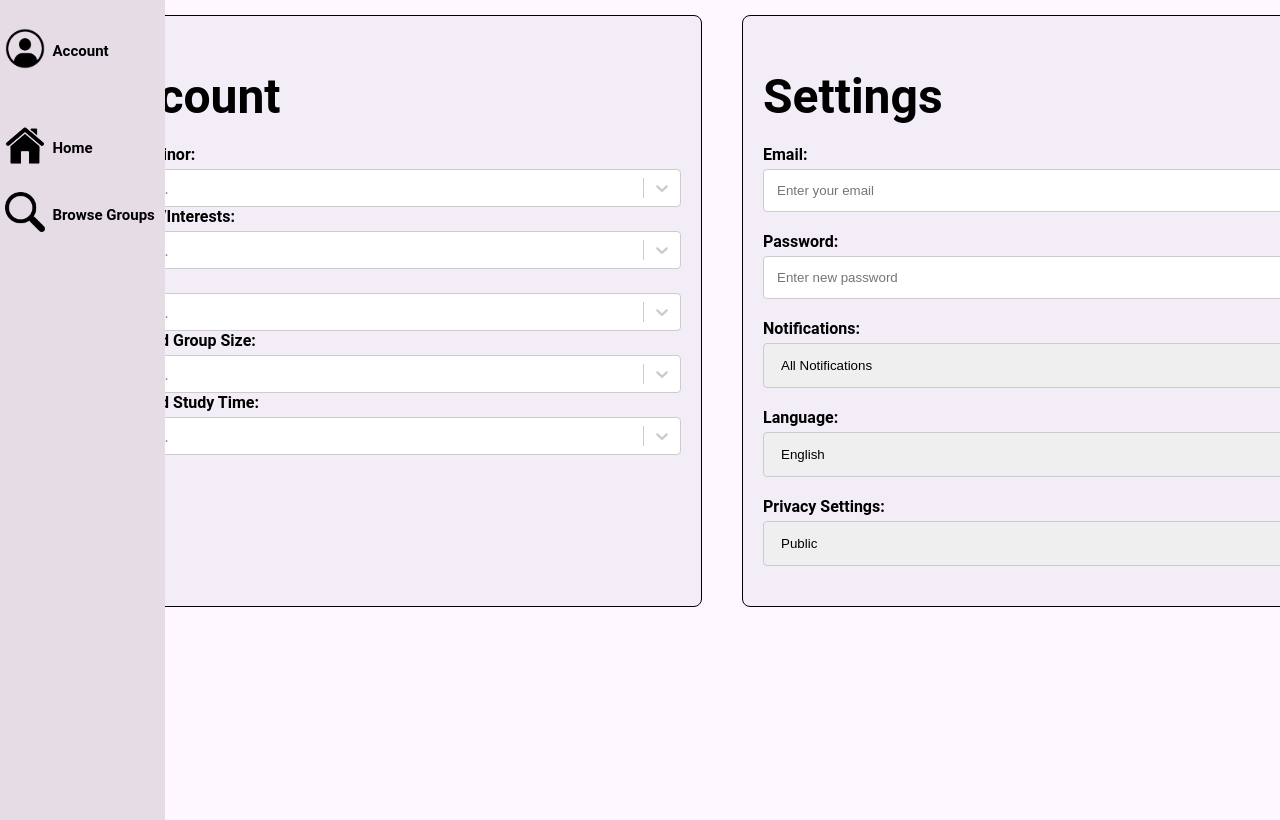
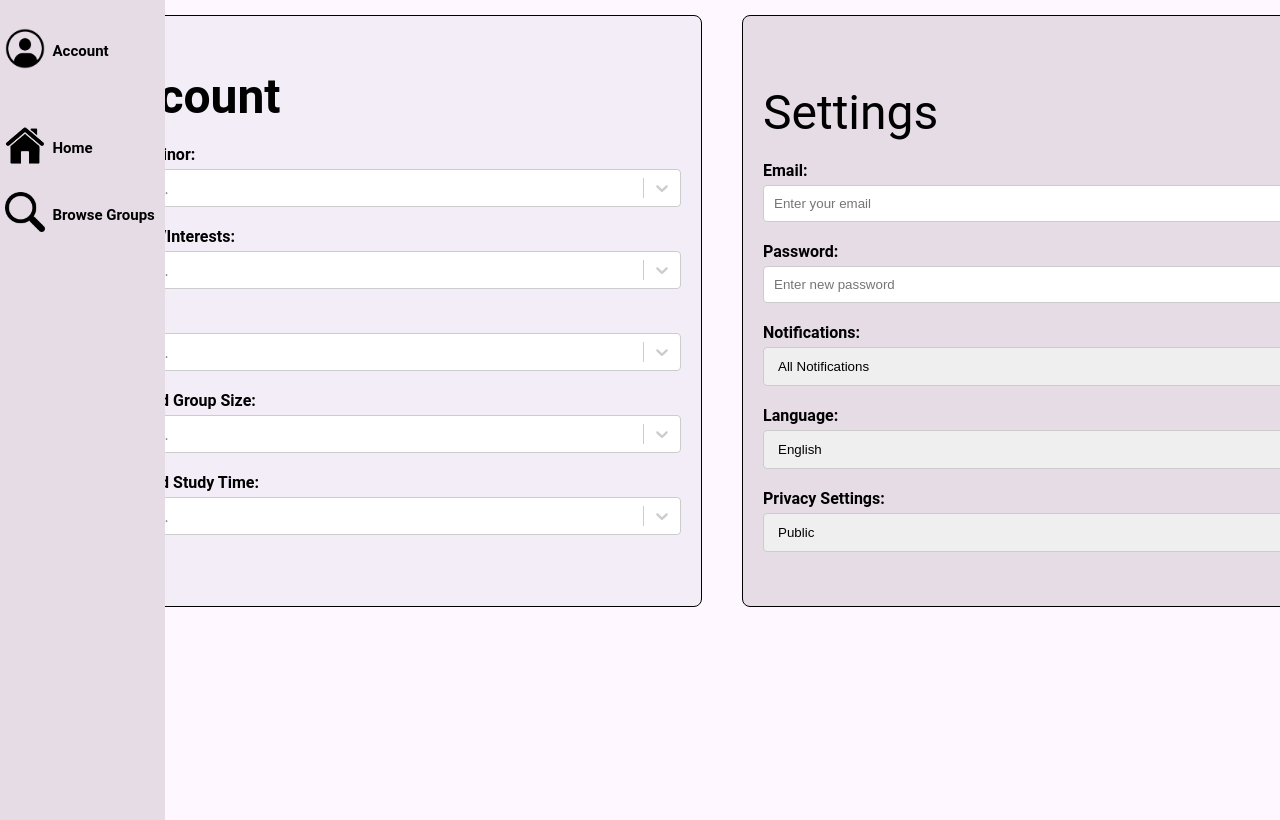
Before and after one commit to hughmathimati/TerpMatchGroup, a React (Vite) app: page /account in a window 1280 px wide. Shown: the top 820 px of the page. Built offline with nearby package versions, Linux system fonts and the light colour scheme.

Commit message:
ensured changes to Account/Settings are saved locally, mirrored Account options in the BrowseGroups page as dropdown menus for filtering purposes

```diff
--- a/src/Account/Account.css
+++ b/src/Account/Account.css
@@ -2,7 +2,7 @@
   display: flex;
   justify-content: space-between;
 }
-.account-container, .settings-container {
+.account-container {
     width: 580px;
     height: 550px;
     margin: 0 auto;
@@ -12,14 +12,30 @@
     border-radius: 8px;
     background-color: #F3EDF7;
   }
+  .settings-container {
+    width: 580px;
+    height: 550px;
+    margin: 0 auto;
+    margin-right: 40px;
+    padding: 20px;
+    border: 1px solid #000000;
+    border-radius: 8px;
+    background-color: rgb(230, 220, 230);
+  }
 h1 {
   font-size: 48px;
   font-weight: bold;
   text-align: left;
   margin-bottom: 20px;
 }
+h3 {
+  font-size: 48px;
+  font-weight: normal;
+  text-align: left;
+  margin-bottom: 20px;
+}
 .form-group {
-  margin-bottom: 0px;
+  margin-bottom: 20px;
 }
 label {
   display: block;
@@ -28,17 +44,17 @@ label {
 }
 input {
   width: 560px;
-  padding: 13px;
+  padding: 10px;
   border: 1px solid #ccc;
   border-radius: 4px;
-  margin-bottom: 20px;
+  margin-bottom: 0px;
 }
 select {
   width: 578px;
-  padding: 13px;
+  padding: 10px;
   border: 1px solid #ccc;
   border-radius: 4px;
-  margin-bottom: 20px;
+  margin-bottom: 0px;
 }
 option {
   padding: 20px;
--- a/src/Account/Account.jsx
+++ b/src/Account/Account.jsx
@@ -1,14 +1,19 @@
 import React from 'react';
-import { useState } from 'react';
+import { useState, useEffect } from 'react';
 import Select from 'react-select';
 import './Account.css';
 
 const Account = () => {
-  const [majorMinor, setMajorMinor] = useState([]);
-  const [interests, setInterests] = useState([]);
-  const [courses, setCourses] = useState([]);
-  const [groupSize, setGroupSize] = useState([]);
-  const [studyTime, setStudyTime] = useState([]);
+  const [majorMinor, setMajorMinor] = useState(() => JSON.parse(localStorage.getItem('majorMinor')) || []);
+  const [interests, setInterests] = useState(() => JSON.parse(localStorage.getItem('interests')) || []);
+  const [courses, setCourses] = useState(() => JSON.parse(localStorage.getItem('courses')) || []);
+  const [groupSize, setGroupSize] = useState(() => JSON.parse(localStorage.getItem('groupSize')) || []);
+  const [studyTime, setStudyTime] = useState(() => JSON.parse(localStorage.getItem('studyTime')) || []);
+  const [email, setEmail] = useState(() => localStorage.getItem('email') || '');
+  const [password, setPassword] = useState(() => localStorage.getItem('password') || '');
+  const [notifications, setNotifications] = useState(() => localStorage.getItem('notifications') || 'all');
+  const [language, setLanguage] = useState(() => localStorage.getItem('language') || 'english');
+  const [privacy, setPrivacy] = useState(() => localStorage.getItem('privacy') || 'public');
 
   const majors = [
     { value: 'Computer Science', label: 'Computer Science' },
@@ -56,6 +61,46 @@ const Account = () => {
     { value: '9pm-12am', label: '9pm-12am' },
     { value: '12am<', label: '12am<' }
   ];
+
+  useEffect(() => {
+    localStorage.setItem('majorMinor', JSON.stringify(majorMinor));
+  }, [majorMinor]);
+
+  useEffect(() => {
+    localStorage.setItem('interests', JSON.stringify(interests));
+  }, [interests]);
+
+  useEffect(() => {
+    localStorage.setItem('courses', JSON.stringify(courses));
+  }, [courses]);
+
+  useEffect(() => {
+    localStorage.setItem('groupSize', JSON.stringify(groupSize));
+  }, [groupSize]);
+
+  useEffect(() => {
+    localStorage.setItem('studyTime', JSON.stringify(studyTime));
+  }, [studyTime]);
+
+  useEffect(() => {
+    localStorage.setItem('email', email);
+  }, [email]);
+
+  useEffect(() => {
+    localStorage.setItem('password', password);
+  }, [password]);
+
+  useEffect(() => {
+    localStorage.setItem('notifications', notifications);
+  }, [notifications]);
+
+  useEffect(() => {
+    localStorage.setItem('language', language);
+  }, [language]);
+
+  useEffect(() => {
+    localStorage.setItem('privacy', privacy);
+  }, [privacy]);
 
   // const majors = ['Computer Science', 'Mathematics', 'Physics', 'Biology', 'English', 'History'];
   // const hobbies = ['Reading', 'Gaming', 'Hiking', 'Cooking', 'Gym', 'Dance'];
@@ -156,9 +201,9 @@ const Account = () => {
             <Select
               id="studyTime"
               isMulti
-              options={sizes}
-              value={groupSize}
-              onChange={setGroupSize}
+              options={times}
+              value={studyTime}
+              onChange={setStudyTime}
               // {/* multiple
               // value={studyTime}
               // onChange={(e) => handleSelectChange(e, setStudyTime)}
@@ -172,19 +217,35 @@ const Account = () => {
         </form>
       </div>
       <div className="settings-container">
-        <h1>Settings</h1>
+        <h3>Settings</h3>
         <form>
           <div className="form-group">
             <label htmlFor="email">Email:</label>
-            <input type="email" id="email" placeholder="Enter your email" />
+            <input
+              type="email"
+              id="email"
+              placeholder="Enter your email"
+              value={email}
+              onChange={(e) => setEmail(e.target.value)}
+            />
           </div>
           <div className="form-group">
             <label htmlFor="password">Password:</label>
-            <input type="password" id="password" placeholder="Enter new password" />
+            <input
+              type="password"
+              id="password"
+              placeholder="Enter new password"
+              value={password}
+              onChange={(e) => setPassword(e.target.value)}
+              />
           </div>
           <div className="form-group">
             <label htmlFor="notifications">Notifications:</label>
-            <select id="notifications">
+            <select
+              id="notifications"
+              value={notifications}
+              onChange={(e) => setNotifications(e.target.value)}
+            >
               <option value="all">All Notifications</option>
               <option value="email">Email Only</option>
               <option value="none">None</option>
@@ -192,7 +253,11 @@ const Account = () => {
           </div>
           <div className="form-group">
             <label htmlFor="language">Language:</label>
-            <select id="language">
+            <select
+              id="language"
+              value={language}
+              onChange={(e) => setLanguage(e.target.value)}
+            >
               <option value="english">English</option>
               <option value="spanish">Spanish</option>
               <option value="french">French</option>
@@ -202,7 +267,11 @@ const Account = () => {
           </div>
           <div className="form-group">
             <label htmlFor="privacy">Privacy Settings:</label>
-            <select id="privacy">
+            <select
+              id="privacy"
+              value={privacy}
+              onChange={(e) => setPrivacy(e.target.value)}
+            >
               <option value="public">Public</option>
               <option value="private">Private</option>
             </select>
--- a/src/BrowseGroups/BrowseGroups.css
+++ b/src/BrowseGroups/BrowseGroups.css
@@ -10,7 +10,7 @@ body {
     margin-top: 40px;
     color:#000000;
 }
-.label {
+/* .label {
     position: relative;
     padding-left: 25px;
     cursor: pointer;
@@ -29,7 +29,7 @@ body {
 }
 .labels-row .label.active {
     background-color: #ff9aba;
-}
+} */
 .labels-row {
     display: flex;
     flex-wrap: wrap;
@@ -44,6 +44,9 @@ body {
     border-radius: 8px;
     border: 1px solid #000000;
     white-space: nowrap;
+}
+.label-dropdown {
+    width: 200px;
 }
 .grid {
     display: flex;
--- a/src/BrowseGroups/BrowseGroups.jsx
+++ b/src/BrowseGroups/BrowseGroups.jsx
@@ -1,23 +1,22 @@
-/*import * as React from "react";*/
 import React from "react";
 import { useState, useEffect, useRef } from "react";
+import Select from 'react-select';
 import './BrowseGroups.css';
 
 export default function BrowseGroups() {
+  // const [activeLabels, setActiveLabels] = useState([]);
 
-  const [activeLabels, setActiveLabels] = useState([]);
-
-  const handleLabelClick = (index) => {
-    setActiveLabels((prev) => {
-      const newActiveLabels = [...prev];
-      if (newActiveLabels.includes(index)) {
-        newActiveLabels.splice(newActiveLabels.indexOf(index), 1);
-      } else {
-        newActiveLabels.push(index);
-      }
-      return newActiveLabels;
-    });
-  };
+  // const handleLabelClick = (index) => {
+  //   setActiveLabels((prev) => {
+  //     const newActiveLabels = [...prev];
+  //     if (newActiveLabels.includes(index)) {
+  //       newActiveLabels.splice(newActiveLabels.indexOf(index), 1);
+  //     } else {
+  //       newActiveLabels.push(index);
+  //     }
+  //     return newActiveLabels;
+  //   });
+  // };
 
   const groups = Array.from({ length: 21 }).map((_, index) => ({
     id: index + 1,
@@ -26,10 +25,89 @@ export default function BrowseGroups() {
     description: `This is study group ${index + 1}`,
   }));
 
+  const majors = [
+    { value: 'any', label: 'Any' },
+    { value: 'Computer Science', label: 'Computer Science' },
+    { value: 'Mathematics', label: 'Mathematics' },
+    { value: 'Physics', label: 'Physics' },
+    { value: 'Biology', label: 'Biology' },
+    { value: 'English', label: 'English' },
+    { value: 'History', label: 'History' }
+  ];
+
+  const hobbies = [
+    { value: 'any', label: 'Any' },
+    { value: 'Reading', label: 'Reading' },
+    { value: 'Gaming', label: 'Gaming' },
+    { value: 'Hiking', label: 'Hiking' },
+    { value: 'Cooking', label: 'Cooking' },
+    { value: 'Gym', label: 'Gym' },
+    { value: 'Dance', label: 'Dance' }
+  ];
+
+  const classes = [
+    { value: 'any', label: 'Any' },
+    { value: 'CMSC131', label: 'CMSC131' },
+    { value: 'CMSC132', label: 'CMSC132' },
+    { value: 'MATH140', label: 'MATH140' },
+    { value: 'Math141', label: 'Math141' },
+    { value: 'COMM107', label: 'COMM107' },
+    { value: 'ENES100', label: 'ENES100' }
+  ];
+
+  const sizes = [
+    { value: 'any', label: 'Any' },
+    { value: '2', label: '2' },
+    { value: '3-5', label: '3-5' },
+    { value: '6-9', label: '6-9' },
+    { value: '10-12', label: '10-12' },
+    { value: '13-15', label: '13-15' },
+    { value: '15+', label: '15+' }
+  ];
+
+  const times = [
+    { value: 'any', label: 'Any' },
+    { value: '<6am', label: '<6am' },
+    { value: '6am-9am', label: '6am-9am' },
+    { value: '9am-12pm', label: '9am-12pm' },
+    { value: '12pm-3pm', label: '12pm-3pm' },
+    { value: '3pm-6pm', label: '3pm-6pm' },
+    { value: '6pm-9pm', label: '6pm-9pm' },
+    { value: '9pm-12am', label: '9pm-12am' },
+    { value: '12am<', label: '12am<' }
+  ];
+
   return (
     <div className="content">
       <div className="header">Browse Groups</div>
       <div className="labels-row">
+        <Select
+          className="label-dropdown"
+          options={majors}
+          placeholder="Major/Minor"
+        />
+        <Select
+          className="label-dropdown"
+          options={hobbies}
+          placeholder="Hobbies/Interests"
+        />
+        <Select
+          className="label-dropdown"
+          options={classes}
+          placeholder="Courses"
+        />
+        <Select
+          className="label-dropdown"
+          options={sizes}
+          placeholder="Preferred Group Size"
+        />
+        <Select
+          className="label-dropdown"
+          options={times}
+          placeholder="Preferred Study Time"
+        />
+      </div>
+      {/* <div className="labels-row">
         {Array.from({ length: 14 }).map((_, index) => (
           <div
             key={index}
@@ -40,7 +118,7 @@ export default function BrowseGroups() {
             Label {index + 1}
           </div>
         ))}
-      </div>
+      </div> */}
       <div className="grid">
         {/* {Array.from({ length: 21 }).map((_, index) => (
           <div key={index} className="container">
```
